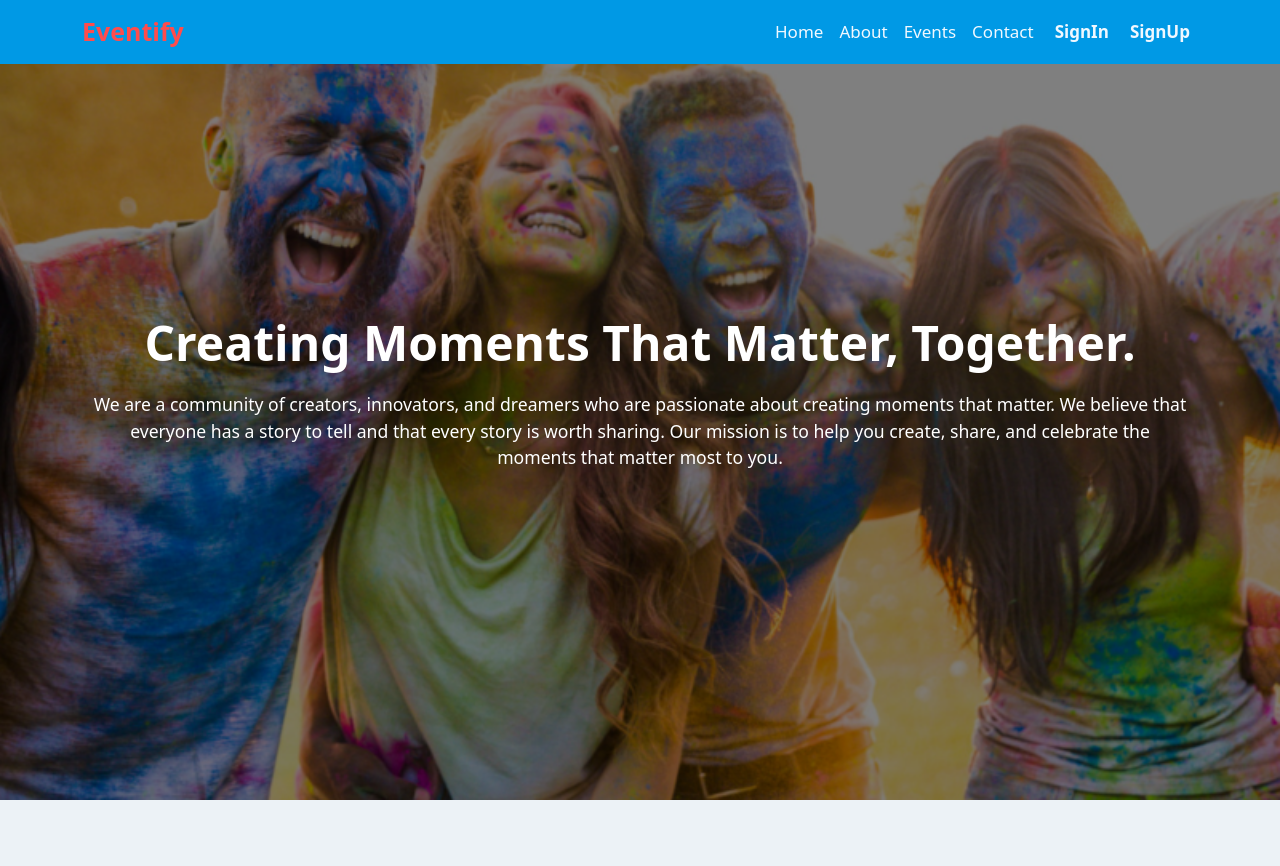
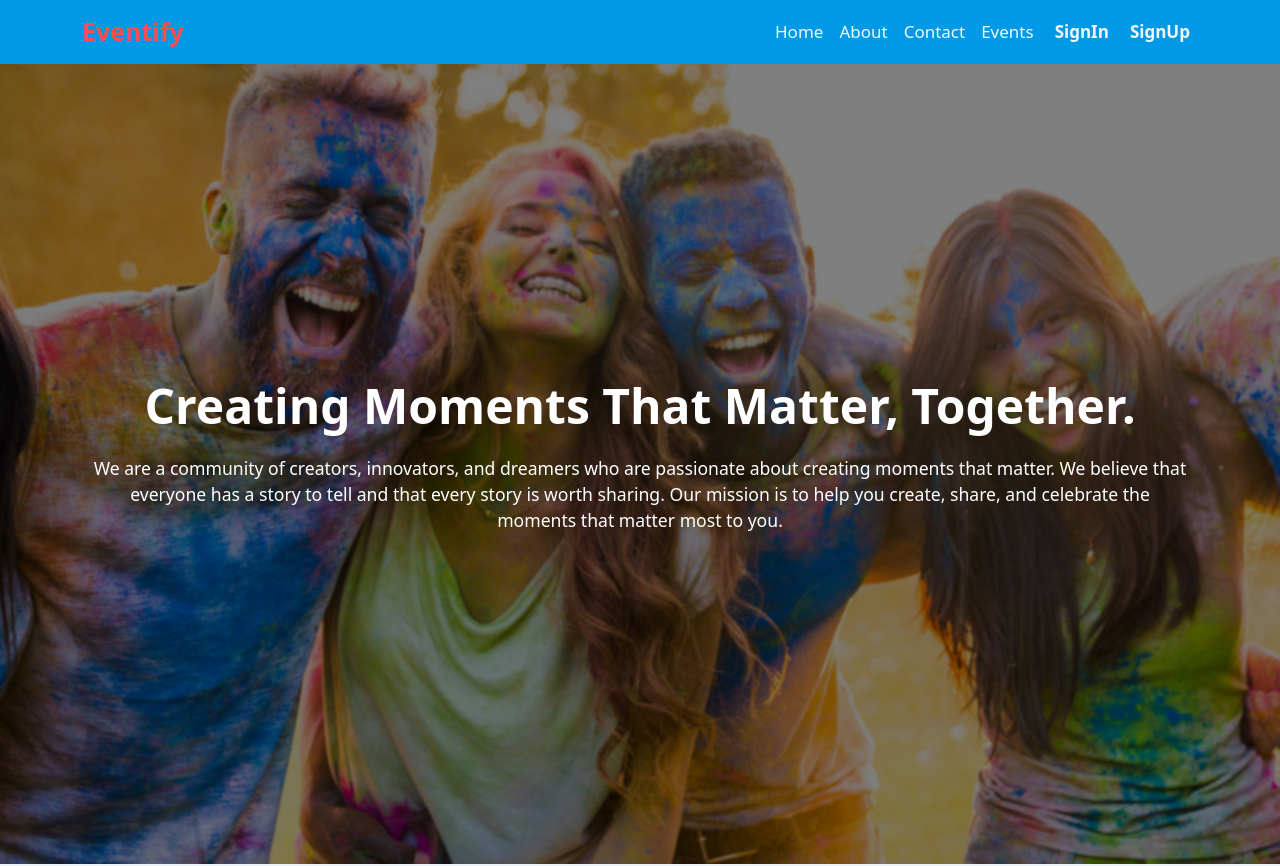
Before and after one commit to AhmedElSaeedTalat/Eventify-Platform, a React (Create React App) app in the folder front-end/: page / in a window 1280 px wide. Shown: the top 866 px of the page. Built offline with nearby package versions, Linux system fonts and the light colour scheme.

Commit message:
Updated navbar links to use react-router-dom library

```diff
--- a/front-end/src/components/Navbar/Navbar.css
+++ b/front-end/src/components/Navbar/Navbar.css
@@ -1,5 +1,5 @@
 nav {
-  position: absolute !important;
+  position: relative !important;
   top: 0;
   left: 0;
   width: 100%;
@@ -7,11 +7,8 @@ nav {
 }
 
 @media (max-width: 992px) {
-  nav {
-    background-color: #eee;
-  }
   nav .nav-link {
-    color: black !important;
+    color: white !important;
   }
 }
 
--- a/front-end/src/components/Navbar/Navbar.js
+++ b/front-end/src/components/Navbar/Navbar.js
@@ -1,14 +1,16 @@
 import React from "react";
+import { Link, useLocation } from "react-router-dom";
 import "./Navbar.css";
 
 function Navbar() {
+  const location = useLocation();
+
   return (
-    <>
     <nav className="navbar navbar-expand-lg">
       <div className="container">
-          <a className="navbar-brand" href="/">
+        <Link className="navbar-brand" to="/">
           Eventify
-          </a>
+        </Link>
         <button
           className="navbar-toggler"
           type="button"
@@ -23,40 +25,43 @@ function Navbar() {
         <div className="collapse navbar-collapse" id="navbarNavAltMarkup">
           <ul className="navbar-nav ms-auto mb-2 mb-lg-0">
             <li className="nav-item">
-                <a className="nav-link" aria-current="page" href="/">
+              <Link className="nav-link" aria-current="page" to="/">
                 Home
-                </a>
+              </Link>
             </li>
+            {location.pathname === "/" && (
+              <>
                 <li className="nav-item">
-                <a className="nav-link" href="/about">
+                  <a className="nav-link" href="#about">
                     About
                   </a>
                 </li>
                 <li className="nav-item">
-                <a className="nav-link" href="/about">
-                  Events
-                </a>
-              </li>
-              <li className="nav-item">
-                <a className="nav-link" href="/about">
+                  <a className="nav-link" href="#contact">
                     Contact
                   </a>
                 </li>
-              <li className="nav-item auth">
-                <a className="nav-link" href="/about">
-                  SignIn
-                </a>
+              </>
+            )}
+            <li className="nav-item">
+              <Link className="nav-link" to="/events">
+                Events
+              </Link>
             </li>
             <li className="nav-item auth">
-                <a className="nav-link" href="/about">
+              <Link className="nav-link" to="/signin">
+                SignIn
+              </Link>
+            </li>
+            <li className="nav-item auth">
+              <Link className="nav-link" to="/register">
                 SignUp
-                </a>
+              </Link>
             </li>
           </ul>
         </div>
       </div>
     </nav>
-    </>
   );
 }
 
```
Lines whose indentation alone changed are shown as unchanged.
